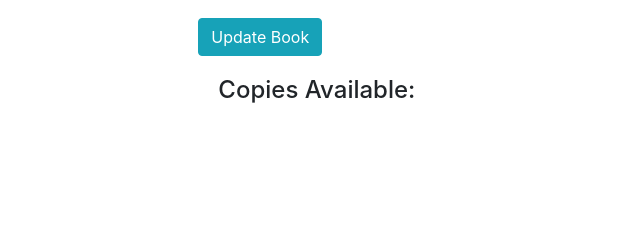
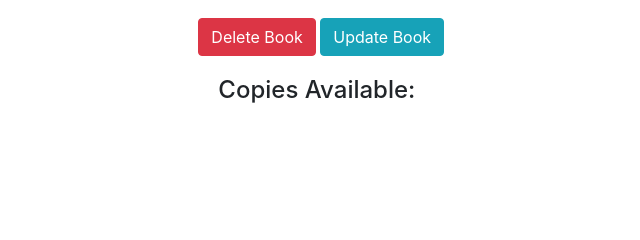
Before and after one commit to kevinbowen777/library, a Django app: template templates/catalog/book_detail.html in a window 1280 px wide. Shown: the part 308-548 px from the top of the page, without its empty margins (30-670 px from the left). Run offline with Django 4.2, Linux system fonts and the light colour scheme; the template is opened without the code that fills it, so the values that code supplies are empty; parts of the project's set-up code (start-up, migrations or seed data) failed here and were passed over; some libraries are stand-ins or nearby versions.

Commit message:
Add BookDelete button

```diff
--- a/templates/catalog/book_detail.html
+++ b/templates/catalog/book_detail.html
@@ -9,6 +9,7 @@
     <p><strong>Publisher:</strong> {{ book.publisher }}</p>
     <p><strong>Language:</strong> {{ book.language }}</p>
     <p><strong>Genre:</strong> {{ book.genre.all|join:", " }}</p>
+  <a class="btn btn-danger" href="{% url 'book-delete' book.id %}">Delete Book</a>
   <a class="btn btn-info" href="{% url 'book-update' book.id %}">Update Book</a>
   <div style="margin-left:20px;margin-top:20px">
     <h4>Copies Available:</h4>
```
